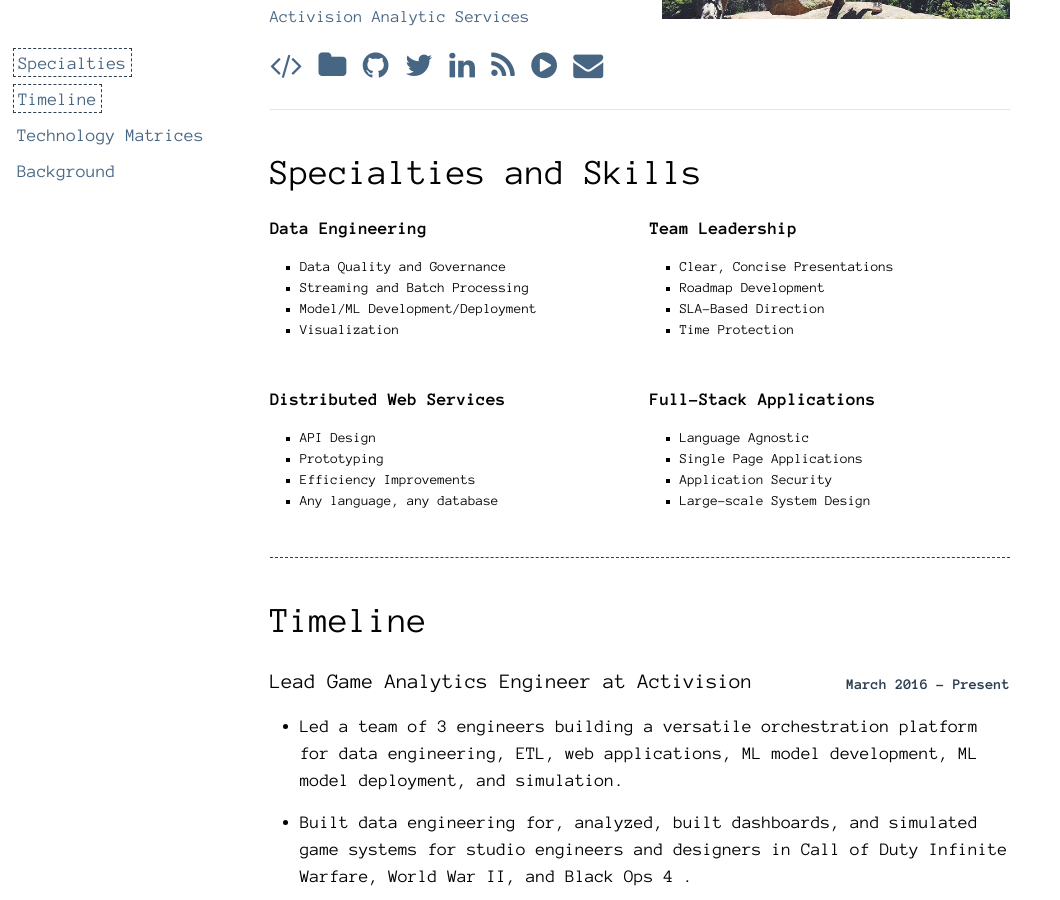
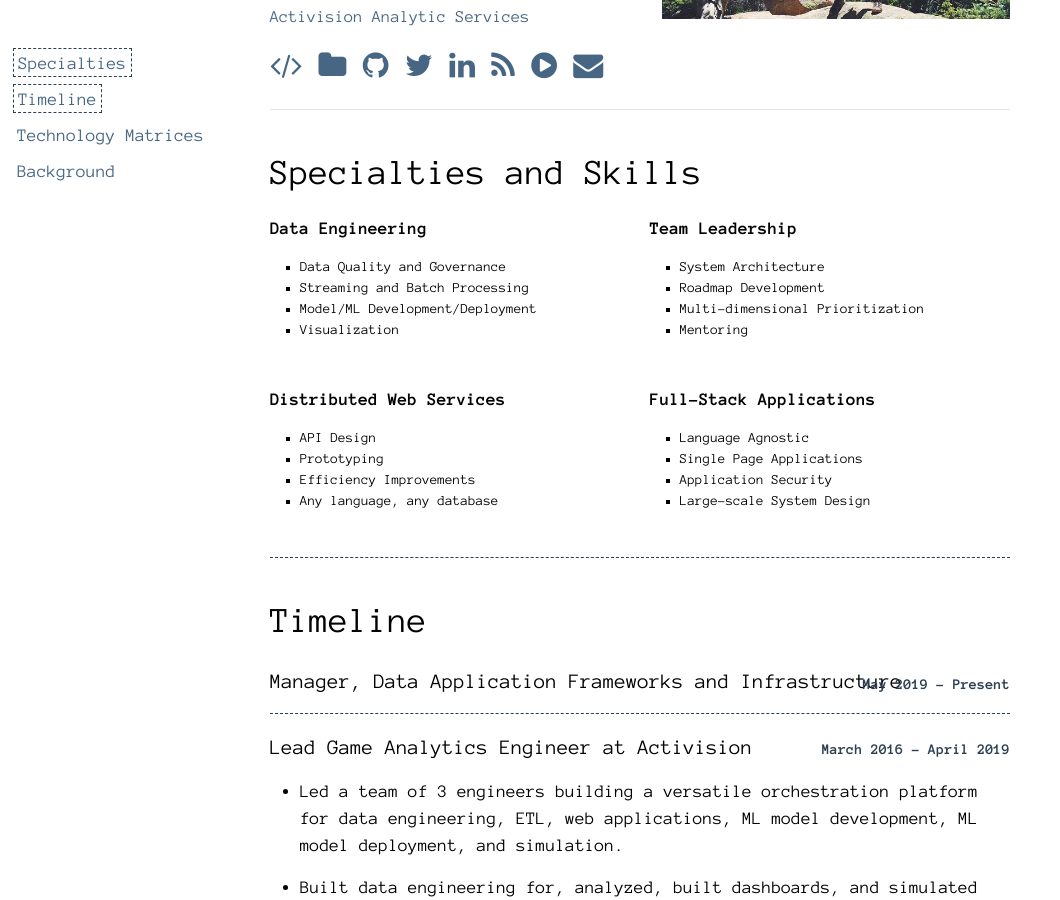
Before and after one commit to yanatan16/joneisen.works, a Jekyll site: the page built from resume.html, in a window 1280 px wide and 900 px high, scrolled down 229 px. Shown: the whole window, without its empty margins (0-1060 px from the left). Built offline with Jekyll 4.4.1, drawn with Linux system fonts in a browser that asks for light colours; nearby versions of some CDN libraries.

Commit message:
Update resume.yaml

```diff
--- a/_data/resume.yaml
+++ b/_data/resume.yaml
@@ -41,10 +41,10 @@
   - Visualization
 - title: Team Leadership
   skills:
-  - Clear, Concise Presentations
+  - System Architecture
   - Roadmap Development
-  - SLA-Based Direction
-  - Time Protection
+  - Multi-dimensional Prioritization
+  - Mentoring
 - title: Distributed Web Services
   skills:
   - API Design
@@ -86,8 +86,15 @@
 
 
 timeline:
+- title: Manager, Data Application Frameworks and Infrastructure
+  dates: May 2019 - Present
+  description:
+  - "Managed a cross-location team focused on big data processing infrastructure."
+  - "Communicated with customers about maintenance and future project requirements."
+  - "Managed a team managing AWS, Kubernetes, Kafka, ElasticSearch, and Cassandra."
+
 - title: Lead Game Analytics Engineer at Activision
-  dates: March 2016 - Present
+  dates: March 2016 - April 2019
   descriptions:
   - "Led a team of 3 engineers building a versatile orchestration platform for data engineering, ETL, web applications, ML model development, ML model deployment, and simulation."
   - "Built data engineering for, analyzed, built dashboards, and simulated game systems for studio engineers and designers in Call of Duty Infinite Warfare, World War II, and Black Ops 4 ."
```
